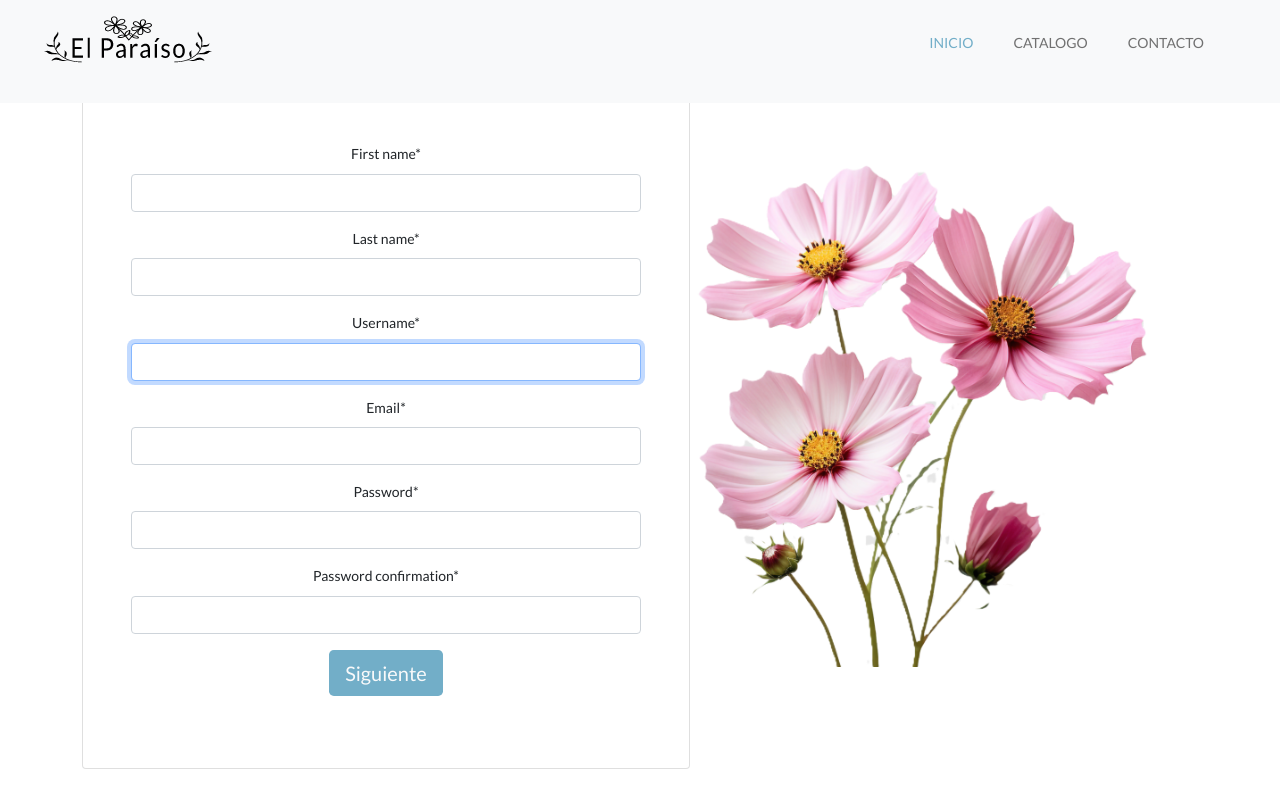
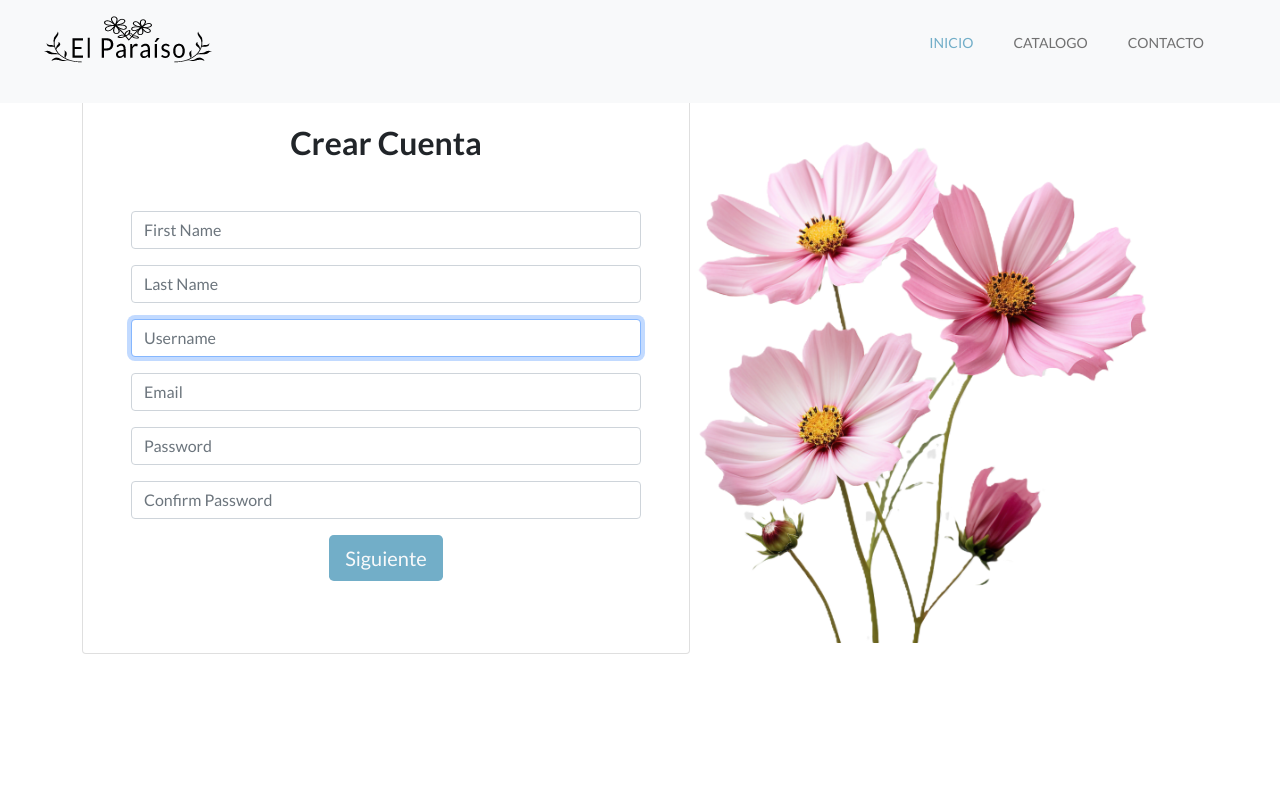
Before and after one commit to F3lixI/proyectoTopicos, a Django app: page /signup in a window 1280 px wide. Run offline with Django 3.2, Linux system fonts and the light colour scheme; some libraries are stand-ins or nearby versions.

Commit message:
diseño login

```diff
--- a/todo/forms.py
+++ b/todo/forms.py
@@ -5,25 +5,20 @@ from django import forms
 from django.core.validators import MinValueValidator, MaxValueValidator
 from django.core.exceptions import ValidationError
 import re
+
 from crispy_forms.helper import FormHelper
-from crispy_forms.layout import Layout, Field
+
+
 
 
 class CustomCreationForm(UserCreationForm):
 
-    # first_name = forms.CharField(max_length=30, required=True, widget=forms.TextInput(attrs={'class': 'form-control', 'placeholder': 'First Name'}))
-    # last_name = forms.CharField(max_length=30, required=True, widget=forms.TextInput(attrs={'class': 'form-control', 'placeholder': 'Last Name'}))
-    # username = forms.CharField(max_length=20, required=True, widget=forms.TextInput(attrs={'class': 'form-control', 'placeholder': 'Username'}))
-    # email = forms.EmailField(required=True, max_length=40, widget=forms.EmailInput(attrs={'class': 'form-control', 'placeholder': 'Email'}))
-    # password1 = forms.CharField(label="Password", strip=False, widget=forms.PasswordInput(attrs={'class': 'form-control', 'placeholder': 'Password'}), required=True, max_length=20)
-    # password2 = forms.CharField(label="Password confirmation", widget=forms.PasswordInput(attrs={'class': 'form-control', 'placeholder': 'Confirm Password'}), strip=False, required=True, max_length=20)
-
-    first_name = forms.CharField(max_length=30, required=True)
-    last_name = forms.CharField(max_length=30, required=True)
-    username = forms.CharField(max_length=20, required=True)
-    email = forms.EmailField(required=True, max_length=40)
-    password1 = forms.CharField(label="Password", strip=False, widget=forms.PasswordInput, required=True, max_length=20)
-    password2 = forms.CharField(label="Password confirmation", widget=forms.PasswordInput, strip=False, required=True, max_length=20)
+    first_name = forms.CharField(max_length=30, required=True, widget=forms.TextInput(attrs={'class': 'form-control', 'placeholder': 'First Name'}))
+    last_name = forms.CharField(max_length=30, required=True, widget=forms.TextInput(attrs={'class': 'form-control', 'placeholder': 'Last Name'}))
+    username = forms.CharField(max_length=20, required=True, widget=forms.TextInput(attrs={'class': 'form-control', 'placeholder': 'Username'}))
+    email = forms.EmailField(required=True, max_length=40, widget=forms.EmailInput(attrs={'class': 'form-control', 'placeholder': 'Email'}))
+    password1 = forms.CharField(label="Password", strip=False, widget=forms.PasswordInput(attrs={'class': 'form-control', 'placeholder': 'Password'}), required=True, max_length=20)
+    password2 = forms.CharField(label="Password confirmation", widget=forms.PasswordInput(attrs={'class': 'form-control', 'placeholder': 'Confirm Password'}), strip=False, required=True, max_length=20)
 
     class Meta:
         model = User
--- a/todo/templates/signup.html
+++ b/todo/templates/signup.html
@@ -60,6 +60,8 @@
       }
     </style>
 
+    <br><br><br>
+
     <!-- Jumbotron -->
     <div class="container py-2">
       <div class="row g-0 align-items-center">
@@ -71,14 +73,56 @@
             <div class="card-body p-5 shadow-5 text-center">
 
 
-                <form action="" method="post">
+                <form action="" method="post" class="needs-validation" novalidate method="post">
                   {% csrf_token %}
 
 
                   {% if user_form %}
                    <h2 class="fw-bold mb-5">Crear Cuenta</h2>
 
-                  {{ user_form|crispy|safe }}
+                  <div class="mb-3">
+                    {{ user_form.first_name }}
+                    {{ user_form.first_name.errors }}
+                  </div>
+                  <div class="mb-3">
+                    {{ user_form.last_name }}
+                    {{ user_form.last_name.errors }}
+                  </div>
+                  <div class="mb-3">
+                    {{ user_form.username }}
+                    <span style="color: red;">
+                      {% for error in user_form.username.errors %}
+                          {{ error }}
+                        {% endfor %}
+                    </span>
+                  </div>
+                  <div class="mb-3">
+                    {{ user_form.email }}
+                    <span style="color: red;">
+                      {% for error in user_form.email.errors %}
+                          {{ error }}
+                        {% endfor %}
+                    </span>
+                  </div>
+                  <div class="mb-3">
+                    {{ user_form.password1 }}
+                    <span style="color: red;">
+                      {% for error in user_form.password1.errors %}
+                          {{ error }}
+                        {% endfor %}
+                    </span>
+                  </div>
+                  <div class="mb-3">
+                    {{ user_form.password2 }}
+                    <p style="color: red;">
+                      <strong>
+                        {% for error in user_form.password2.errors %}
+                          {{ error }}
+                        {% endfor %}
+                      </strong>
+                    </p>
+                    </p>
+                  </div>
 
                   <!-- Submit button -->
                     <button type="submit" name="user_form_submit" class="btn btn-primary btn-block mb-4 btn-lg" >
```
Also changed, not shown: todo/templates/checkout.html (+1 -17 lines).
